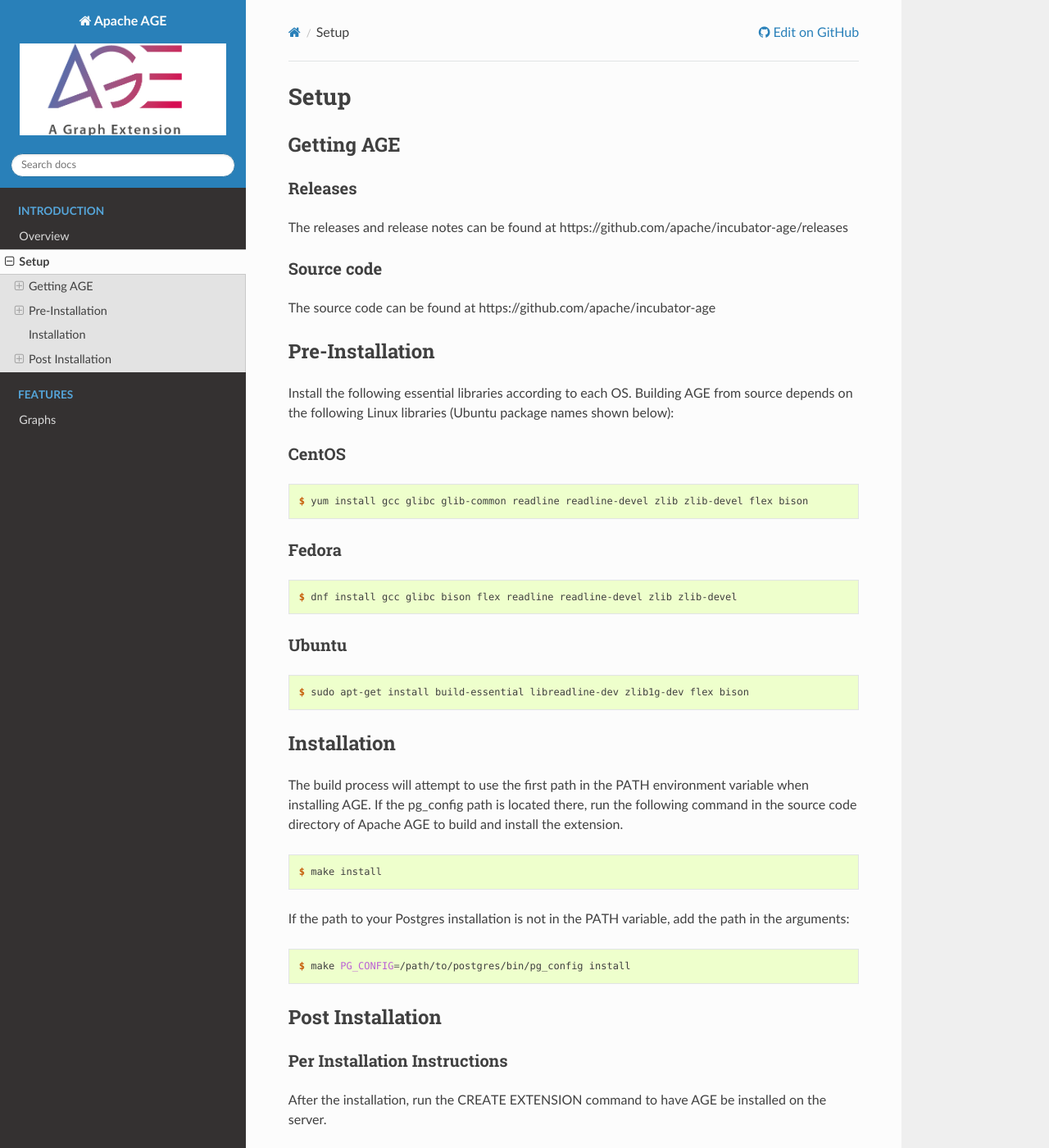
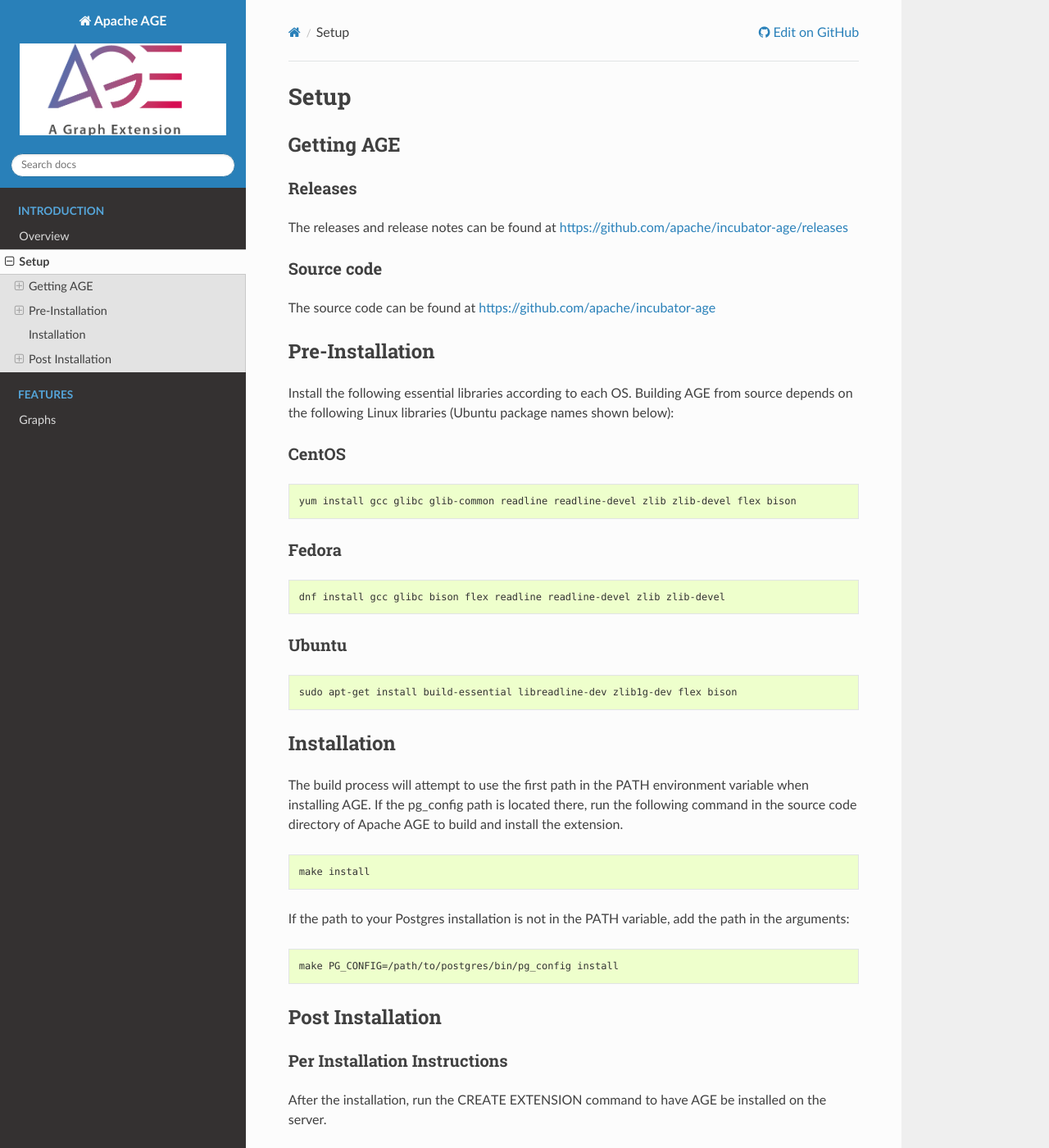
Before and after one commit to pdpotter/age_docs, a Sphinx documentation site: the page built from docs/setup.md, in a window 1280 px wide and 1400 px high. Shown: the whole window at 82% size. Built offline with Sphinx 7.4.7 and the Read the Docs theme 2.0.0, drawn with Linux system fonts in a browser that asks for light colours.

````diff
--- a/docs/setup.md
+++ b/docs/setup.md
@@ -4,34 +4,33 @@
 
 ### Releases
 
-The releases and release notes can be found at https://github.com/apache/incubator-age/releases
+The releases and release notes can be found at <https://github.com/apache/incubator-age/releases>
 
 ### Source code
 
-The source code can be found at https://github.com/apache/incubator-age
+The source code can be found at <https://github.com/apache/incubator-age>
 
 ## Pre-Installation
 
 Install the following essential libraries according to each OS.
 Building AGE from source depends on the following Linux libraries (Ubuntu package names shown below):
 
-
 ### CentOS
 
 ```console
-$ yum install gcc glibc glib-common readline readline-devel zlib zlib-devel flex bison
+yum install gcc glibc glib-common readline readline-devel zlib zlib-devel flex bison
 ```
 
 ### Fedora
 
 ```console
-$ dnf install gcc glibc bison flex readline readline-devel zlib zlib-devel
+dnf install gcc glibc bison flex readline readline-devel zlib zlib-devel
 ```
 
 ### Ubuntu
 
 ```console
-$ sudo apt-get install build-essential libreadline-dev zlib1g-dev flex bison
+sudo apt-get install build-essential libreadline-dev zlib1g-dev flex bison
 ```
 
 ## Installation
@@ -39,12 +38,13 @@ $ sudo apt-get install build-essential libreadline-dev zlib1g-dev flex bison
 The build process will attempt to use the first path in the PATH environment variable when installing AGE. If the pg_config path is located there, run the following command in the source code directory of Apache AGE to build and install the extension.
 
 ```console
-$ make install
+make install
 ```
 
 If the path to your Postgres installation is not in the PATH variable, add the path in the arguments:
+
 ```console
-$ make PG_CONFIG=/path/to/postgres/bin/pg_config install
+make PG_CONFIG=/path/to/postgres/bin/pg_config install
 ```
 
 ## Post Installation
````
Also changed, not shown: docs/graphs.md (+6 -6 lines), .markdownlint.json (added).
